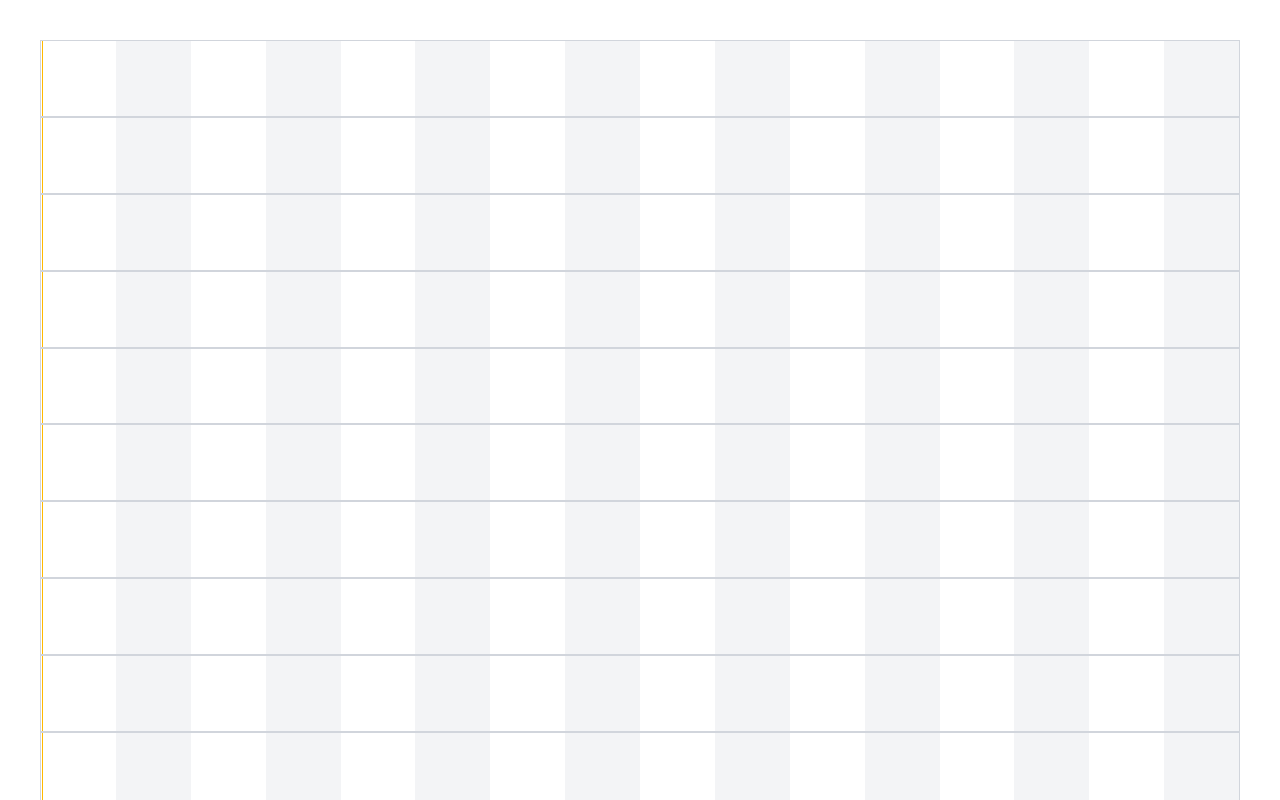
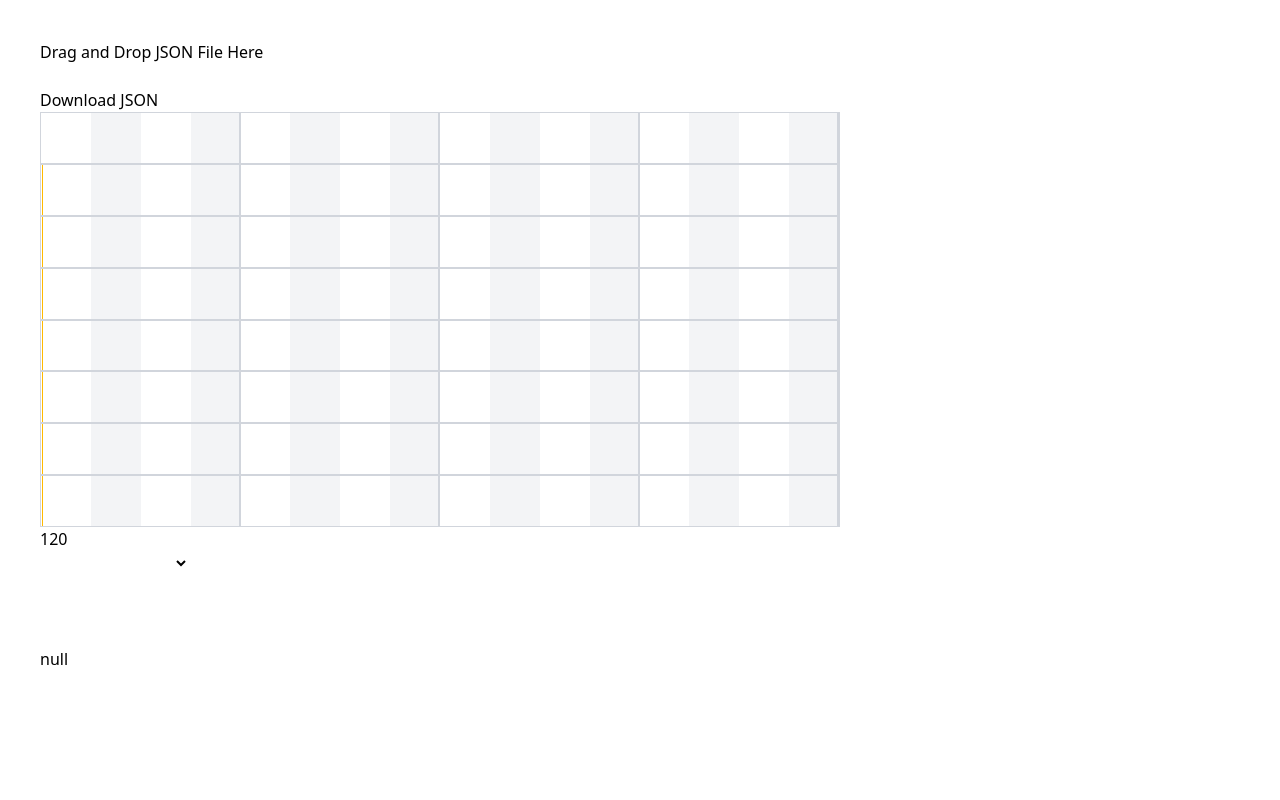
Before and after one commit to ofsound/preset-machine, a Vue app: page / in a window 1280 px wide. Shown: the top 800 px of the page. Built offline with nearby package versions, Linux system fonts and the light colour scheme.

Commit message:
Day 2 features roughed in, JSON import/export

```diff
--- a/src/App.vue
+++ b/src/App.vue
@@ -1,9 +1,9 @@
 <script setup lang="ts">
-import { ref, computed } from 'vue'
+import { ref, watch, computed } from 'vue'
 import AdjustmentSlider from './components/AdjustmentSlider.vue'
 
-const oscTotal = 512
-const activeOsc = 16
+const oscTotal = 8
+const activeOsc = 8
 
 const offsets = ref<number[]>([])
 const attacks = ref<number[]>([])
@@ -11,6 +11,9 @@ const decays = ref<number[]>([])
 const sustains = ref<number[]>([])
 const holds = ref<number[]>([])
 const releases = ref<number[]>([])
+
+const selectedValue = ref<number>()
+const tempo = ref<number>(120)
 
 for (let index = 0; index < oscTotal; index++) {
   offsets.value.push(0)
@@ -25,28 +28,125 @@ const activeOffsets = ref<number[]>(new Array(oscTotal).fill(1))
 const activeHolds = ref<number[]>(new Array(oscTotal).fill(1))
 
 const correctedOffsets = computed(() => {
-  return activeOffsets.value.map((item) => item / 90) // Example mapping
+  return activeOffsets.value.map((item) => item / 90)
 })
 
 const correctedHolds = computed(() => {
-  return activeHolds.value.map((item) => item / 90) // Example mapping
+  return activeHolds.value.map((item) => item / 90)
 })
+
+const options = ref([
+  { text: '8th', value: 2 },
+  { text: 'Dotted 8th', value: 3 },
+  { text: '1/4', value: 4 },
+  { text: '1/2', value: 8 },
+  { text: 'drag', value: 1 },
+])
+
+const jsonData = ref(null) // To store the parsed JSON data
+
+const handleDrop = (event: DragEvent) => {
+  const files = event.dataTransfer?.files
+  if (files && files.length > 0) {
+    const file = files[0]
+    if (file.type === 'application/json') {
+      const reader = new FileReader()
+      reader.onload = (e) => {
+        try {
+          if (e.target) {
+            if (typeof e.target.result === 'string') {
+              jsonData.value = JSON.parse(e.target.result)
+              console.log('JSON data:', jsonData.value)
+            }
+          }
+
+          // You can now use jsonData.value in your component
+        } catch (error) {
+          console.error('Error parsing JSON:', error)
+          alert('Invalid JSON file.')
+        }
+      }
+      reader.readAsText(file)
+    } else {
+      alert('Please drop a JSON file.')
+    }
+  }
+}
+
+watch(correctedOffsets, () => {
+  if (jsonData.value) {
+    jsonData.value.offsets.splice(0, 8, ...correctedOffsets.value)
+    jsonData.value.holds.splice(0, 8, ...correctedHolds.value)
+  }
+})
+
+const downloadJson = () => {
+  // Convert the JSON object to a string
+  const jsonString = JSON.stringify(jsonData.value, null, 2) // null, 2 for pretty-printing
+
+  // Create a Blob from the JSON string
+  const blob = new Blob([jsonString], { type: 'application/json' })
+
+  // Create a URL for the Blob
+  const url = URL.createObjectURL(blob)
+
+  // Create a temporary anchor element
+  const link = document.createElement('a')
+  link.href = url
+  link.download = 'preset.json' // Desired filename for the downloaded file
+
+  // Programmatically click the link to trigger the download
+  document.body.appendChild(link) // Append to body to ensure it's in the DOM
+  link.click()
+
+  // Clean up: remove the link and revoke the URL
+  document.body.removeChild(link)
+  URL.revokeObjectURL(url)
+}
 </script>
 
 <template>
-  <div class="flex flex-col-reverse">
+  <div @dragover.prevent @drop.prevent="handleDrop" class="drop-zone">
+    Drag and Drop JSON File Here
+    <br />
+    <br />
+  </div>
+
+  <button @click="downloadJson">Download JSON</button>
+
+  <div class="ml-a mr-a flex max-w-200 flex-col-reverse">
     <AdjustmentSlider
       v-for="n in activeOsc"
       :key="n"
       v-model:offset="activeOffsets[n]"
       v-model:hold="activeHolds[n]"
+      v-model:value="selectedValue"
     />
   </div>
 
+  <input type="text" v-model="tempo" />
+
   <br />
 
-  <div>"offsets": [{{ correctedOffsets.join(', ') }}],</div>
-  <div>"holds": [{{ correctedHolds.join(', ') }}],</div>
+  <select id="myDropdown" v-model="selectedValue">
+    <option value="" disabled>Please select one</option>
+    <option v-for="option in options" :key="option.value" :value="option.value">
+      {{ option.text }}
+    </option>
+  </select>
+
+  <br />
+
+  <br />
+  <br />
+  <br />
+
+  <div>
+    {{ JSON.stringify(jsonData, null, 2) }}
+  </div>
+
+  <!-- <div>"offsets": [{{ correctedOffsets.join(', ') }}],</div>
+  <div>"holds": [{{ correctedHolds.join(', ') }}],</div> -->
 </template>
 
 <style scoped></style>
--- a/src/components/AdjustmentSlider.vue
+++ b/src/components/AdjustmentSlider.vue
@@ -4,6 +4,7 @@ import { ref, onMounted } from 'vue'
 const offset = defineModel<number>('offset', { default: 0 })
 const hold = defineModel<number>('hold', { default: 0 })
 const divisions = defineModel<number>('divisions', { default: 16 })
+const value = defineModel<number>('value', { default: 0 })
 
 const gridElement = ref<HTMLElement | null>(null)
 
@@ -13,15 +14,14 @@ onMounted(() => {
       const parentLeft = gridElement.value?.getBoundingClientRect().left
       const mouseXRelativeToParent = event.clientX - parentLeft!
 
-      hold.value = 0
-
       if (gridElement.value?.offsetWidth) {
         const roundToAmount = gridElement.value?.offsetWidth / 16
+        hold.value = value.value * roundToAmount
         offset.value = Math.floor(mouseXRelativeToParent / roundToAmount) * roundToAmount
       }
     }
 
-    const handleMouseUp = (event: MouseEvent) => {
+    const handleMouseMove = (event: MouseEvent) => {
       const parentLeft = gridElement.value?.getBoundingClientRect().left
       const mouseXRelativeToParent = event.clientX - parentLeft!
 
@@ -33,15 +33,22 @@ onMounted(() => {
     }
 
     gridElement.value.addEventListener('mousedown', handleMouseDown)
-    gridElement.value.addEventListener('mouseup', handleMouseUp)
+    gridElement.value.addEventListener('mousemove', handleMouseMove)
   }
 })
 </script>
 
 <template>
   <div class="relative">
-    <div ref="gridElement" class="border-box flex border-1 border-gray-300">
-      <div v-for="n in divisions" :key="n" class="grid-child even:bg-gray-100"></div>
+    <div
+      ref="gridElement"
+      class="border-box border-right-2 flex border-1 border-gray-300 [&>.grid-child:nth-child(4n)]:border-r-2 [&>.grid-child:nth-child(4n)]:border-gray-300"
+    >
+      <div
+        v-for="n in divisions"
+        :key="n"
+        class="grid-child nth-child(4n):border-2 :nth-child(4n):border-blue-400 even:bg-gray-100"
+      ></div>
       <div class="segment absolute h-[calc(100%-2px)] bg-amber-400"></div>
     </div>
   </div>
```
